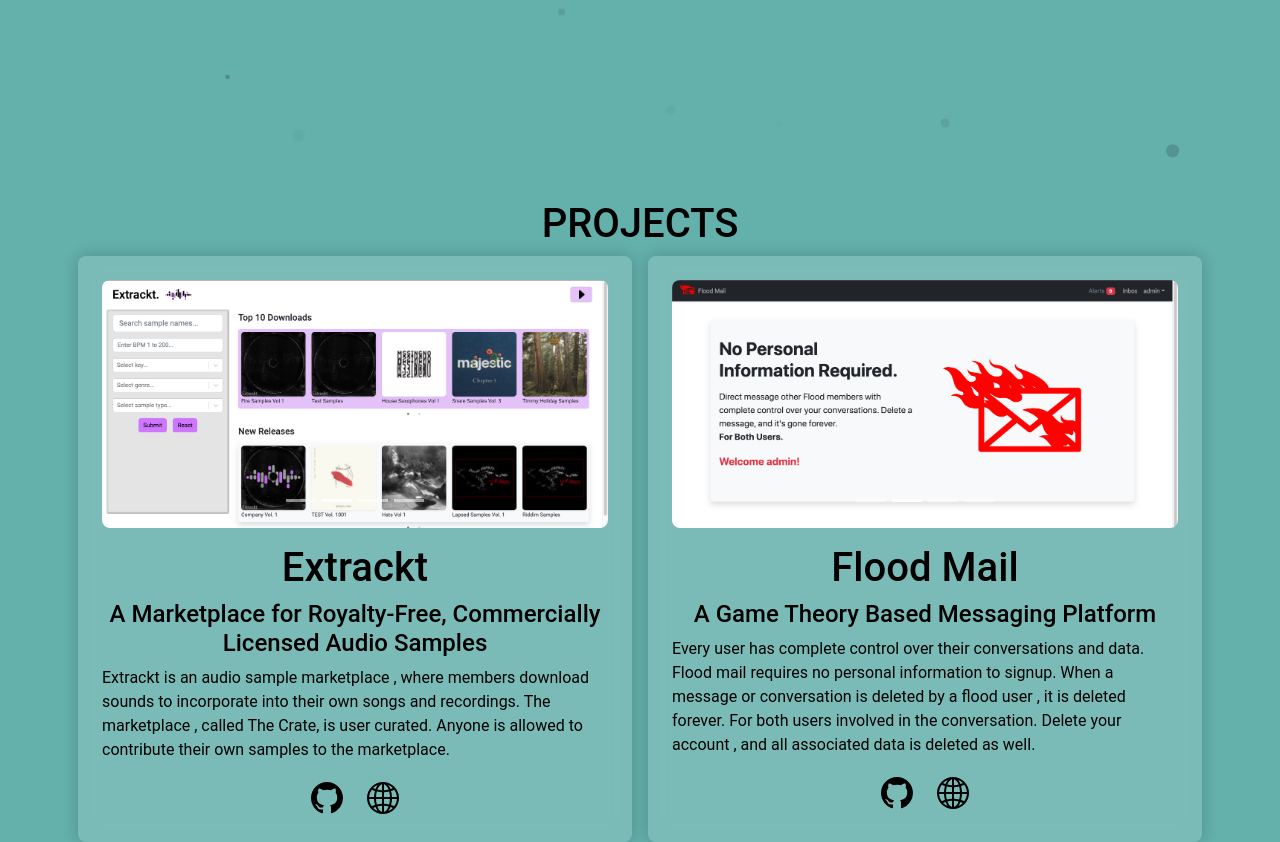
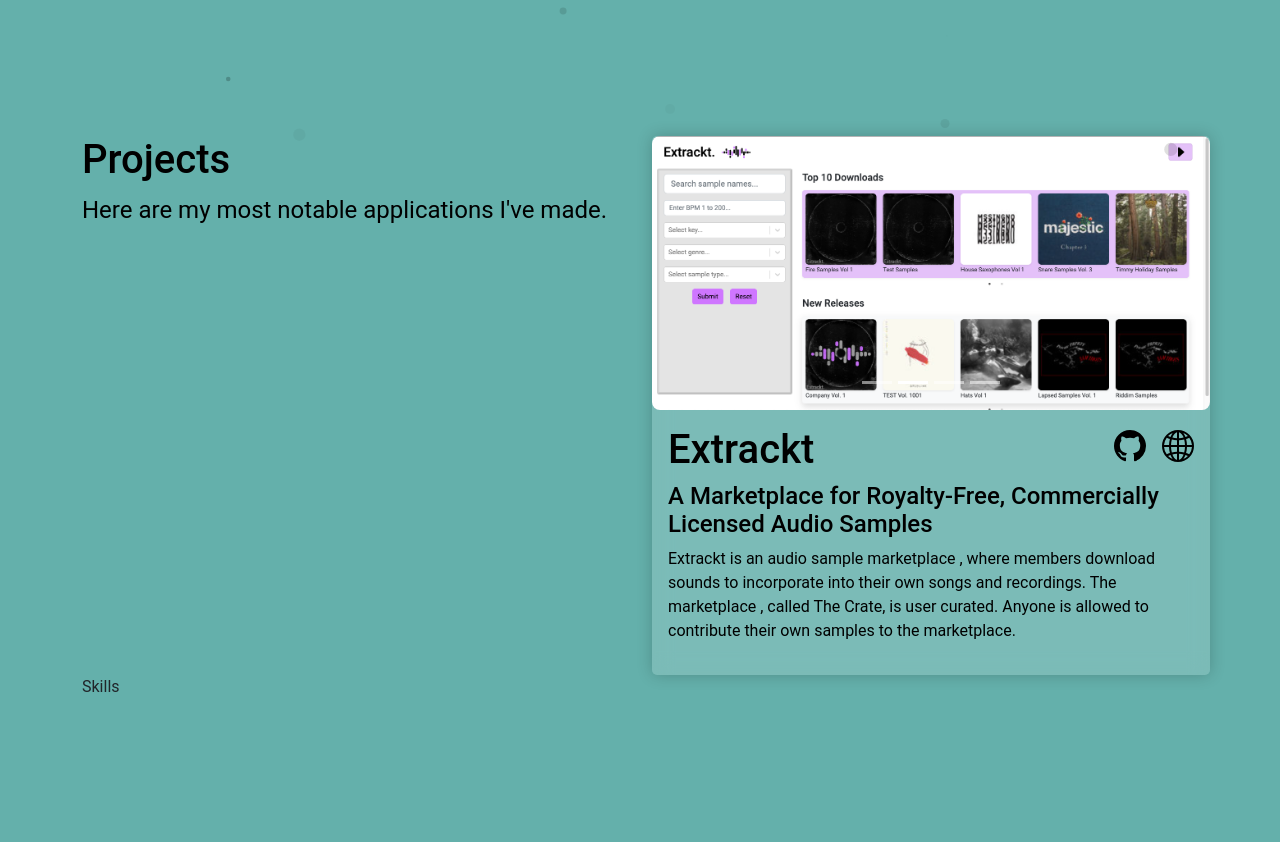
Before and after one commit to nickmendezFlatiron/my-portfolio, a React (Create React App) app: page / in a window 1280 px wide. Shown: the part 640-1482 px from the top of the page. After the commit the page ends 1339 px from the top, so only its background shows below. Built offline with nearby package versions, Linux system fonts and the light colour scheme.

Commit message:
reformatted projects section

```diff
--- a/src/App.js
+++ b/src/App.js
@@ -2,7 +2,9 @@
 import ParticleBG from './particles/ParticleBG';
 import About from './About';
 import Projects from "./projects/Projects"
+import Skills from './skills/Skills';
 import Contact from './Contact';
+import ProjectContext,{floodMail, extrackt}  from './projects/ProjectContext'
 
 import Container from 'react-bootstrap/Container'
 
@@ -12,13 +14,17 @@
 
 
 function App() {
+
   return (
    <>
     <Navigation />
-    <Container>
-      <About />
-      <Projects />
-    </Container>
+    <ProjectContext.Provider value={[floodMail, extrackt]}>
+      <Container>
+        <About />
+        <Projects />
+        <Skills />
+      </Container>
+    </ProjectContext.Provider>
       {/* <Contact /> */}
     <ParticleBG />
    </>
--- a/src/Navigation.jsx
+++ b/src/Navigation.jsx
@@ -12,7 +12,7 @@
       fixed="top"
     >
       <Container >
-        <Navbar.Brand href="#home" className="bg-secondary px-3 rounded-3">Nicholas Mendez</Navbar.Brand>
+        <Navbar.Brand href="#home" className="bg-primary px-3 rounded-3">Nicholas Mendez</Navbar.Brand>
         <Nav className="ms-auto">
           <Nav.Link href="#about">About</Nav.Link>
           <Nav.Link href="#projects">Projects</Nav.Link>
--- /dev/null
+++ b/src/projects/ProjectContext.jsx
@@ -0,0 +1,37 @@
+import {React, createContext} from 'react';
+
+import collection from '../assets/extrackt/collection.png'
+import crate from '../assets/extrackt/crate.png'
+import main from '../assets/extrackt/main.png'
+import preview from '../assets/extrackt/preview.png'
+
+import account from '../assets/flood-mail/account.png'
+import home from '../assets/flood-mail/home.png'
+import inbox from '../assets/flood-mail/inbox.png'
+import thread from '../assets/flood-mail/thread.png'
+
+export const floodMail = {
+  title: "Flood Mail",
+  underHeading: "A Game Theory Based Messaging Platform",
+  description: "Every user has complete control over their conversations and data. Flood mail requires no personal information to signup. When a message or conversation is deleted by a flood user , it is deleted forever. For both users involved in the conversation. Delete your account , and all associated data is deleted as well. " ,
+  images:[account, home, inbox, thread],
+  technologies: [],
+  links: {
+    github: "https://github.com/nickmendezFlatiron/flood-mail",
+    website: 'https://flood-mail.herokuapp.com'
+  }
+}
+export const extrackt = {
+  title: "Extrackt",
+  underHeading: "A Marketplace for Royalty-Free, Commercially Licensed Audio Samples",
+  description: "Extrackt is an audio sample marketplace , where members download sounds to incorporate into their own songs and recordings. The marketplace , called The Crate, is user curated. Anyone is allowed to contribute their own samples to the marketplace.",
+  images:[main, crate, collection, preview],
+  technologies: [],
+  links: {
+    github: "https://github.com/nickmendezFlatiron/extrackt",
+    website: "https://extrackt.onrender.com/"
+  }
+}
+const ProjectContext = createContext({floodMail, extrackt})
+
+export default ProjectContext
--- a/src/projects/Projects.jsx
+++ b/src/projects/Projects.jsx
@@ -1,48 +1,24 @@
-import React from 'react'
+import {React,useState, useContext} from 'react'
 import ProjectsCard from './ProjectsCard'
 import Row from 'react-bootstrap/Row'
-import uuid from 'react-uuid'
+import Col from 'react-bootstrap/Col'
 
-import collection from '../assets/extrackt/collection.png'
-import crate from '../assets/extrackt/crate.png'
-import main from '../assets/extrackt/main.png'
-import preview from '../assets/extrackt/preview.png'
 
-import account from '../assets/flood-mail/account.png'
-import home from '../assets/flood-mail/home.png'
-import inbox from '../assets/flood-mail/inbox.png'
-import thread from '../assets/flood-mail/thread.png'
+import ProjectContext from './ProjectContext'
 
 const Projects = () => {
-  const floodMail = {
-    title: "Flood Mail",
-    underHeading: "A Game Theory Based Messaging Platform",
-    description: "Every user has complete control over their conversations and data. Flood mail requires no personal information to signup. When a message or conversation is deleted by a flood user , it is deleted forever. For both users involved in the conversation. Delete your account , and all associated data is deleted as well. " ,
-    images:[account, home, inbox, thread],
-    technologies: [],
-    links: {
-      github: "https://github.com/nickmendezFlatiron/flood-mail",
-      website: 'https://flood-mail.herokuapp.com'
-    }
-  }
-  const extrackt = {
-    title: "Extrackt",
-    underHeading: "A Marketplace for Royalty-Free, Commercially Licensed Audio Samples",
-    description: "Extrackt is an audio sample marketplace , where members download sounds to incorporate into their own songs and recordings. The marketplace , called The Crate, is user curated. Anyone is allowed to contribute their own samples to the marketplace.",
-    images:[main, crate, collection, preview],
-    technologies: [],
-    links: {
-      github: "https://github.com/nickmendezFlatiron/extrackt",
-      website: "https://extrackt.onrender.com/"
-    }
-  }
-  const projectsArr = [extrackt, floodMail]
-  const cards = projectsArr.map(project => <ProjectsCard key={uuid()} project={project}/>)
+  const [floodMail , extrackt] = useContext(ProjectContext)
+  const [project , setProject] = useState(extrackt)
+
+
   return (
     <>
-      <h1 className='text-center text-blk mt-3 pt-5' id="projects">PROJECTS</h1>
-      <Row className="text-blk text-center ">
-        {cards}
+      <Row className=" text-blk text-start align-items-top">
+        <Col>
+        <h1 className=' align-text-top text-blk' id="projects">Projects</h1>
+        <p className='fs-4'>Here are my most notable applications I've made.</p>
+        </Col>
+        <ProjectsCard  project={project}/>
       </Row>
     </>
   )
--- a/src/projects/ProjectsCard.jsx
+++ b/src/projects/ProjectsCard.jsx
@@ -27,24 +27,23 @@
   })
 
   return (
-    <Col lg className=" mx-2 rounded-3 p-4 project-card">
-      <Carousel controls={false} fade interval={3000} pause={false}>
+    <Col lg className="project-card p-0">
+      <Carousel controls={false} fade interval={3000} pause={false} className="">
         {carouselItems}
       </Carousel>
-      <h1 className="mt-3">{title}</h1>
-      <h4>{underHeading}</h4>
-      <p className='text-start'>{description}</p>
-      <Row className="justify-content-center">
-        <Col className="col-auto">
-          <a href={links.github}>
+      <Row className="align-content-center p-3">
+        <Col className="d-flex justify-content-center align-items-top">
+
+        <h1 className="me-auto">{title}</h1>
+          <a href={links.github} className="mx-3 icon">
             {githubImg}
           </a>
-        </Col>
-        <Col  className="col-auto">
           <a href={links.website}>
             {webLink}
           </a>
         </Col>
+      <h4>{underHeading}</h4>
+      <p className='text-start'>{description}</p>
       </Row>
     </Col>
   )
--- /dev/null
+++ b/src/skills/Skills.jsx
@@ -0,0 +1,9 @@
+import React from 'react'
+
+const Skills = () => {
+  return (
+    <div>Skills</div>
+  )
+}
+
+export default Skills
--- a/src/styles/app.scss
+++ b/src/styles/app.scss
@@ -1,4 +1,4 @@
-$primary: #4b8d89 ;
-$secondary: #64b0ab;
+$primary: #64b0ab ;
+
 
 @import '~bootstrap/scss/bootstrap.scss' ;
```
